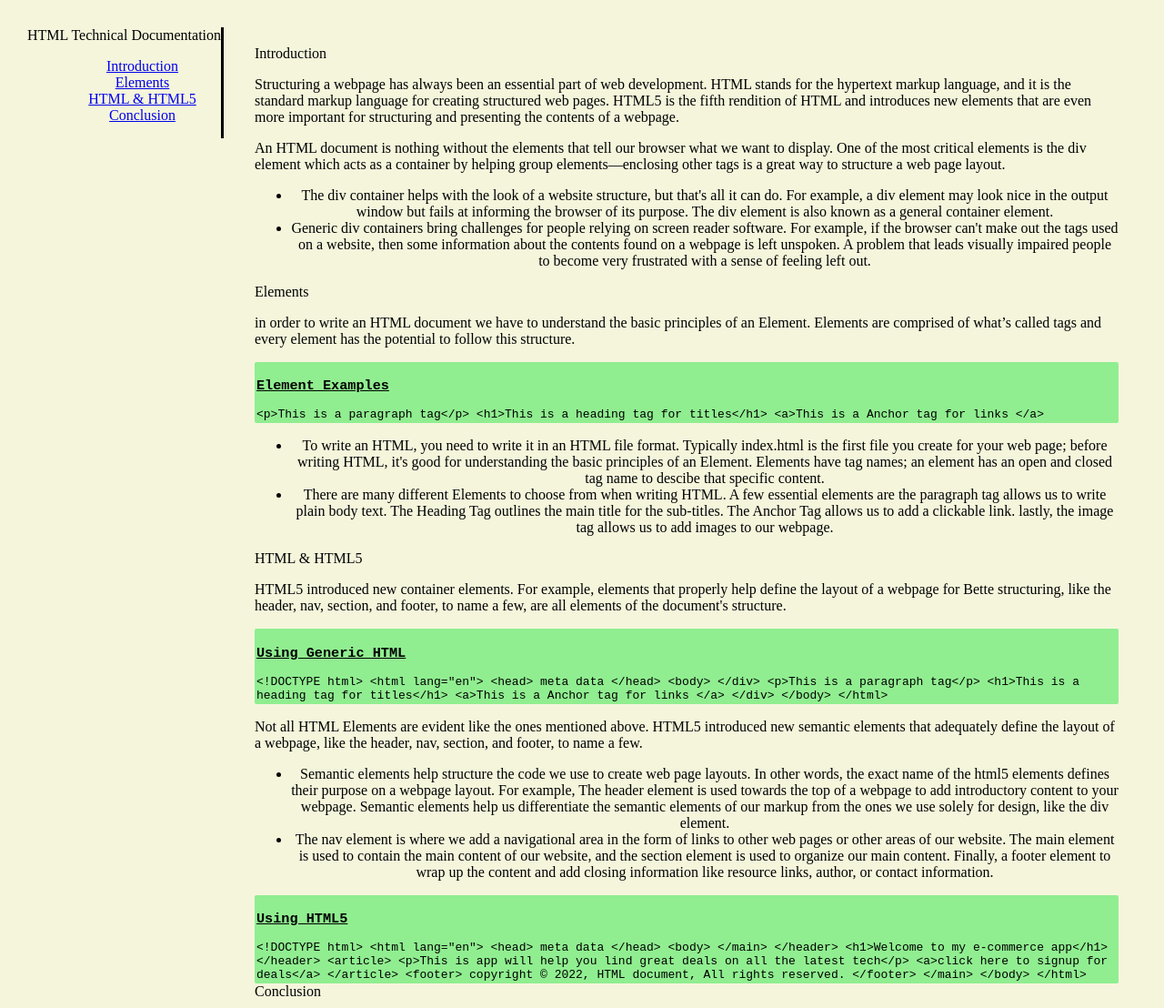
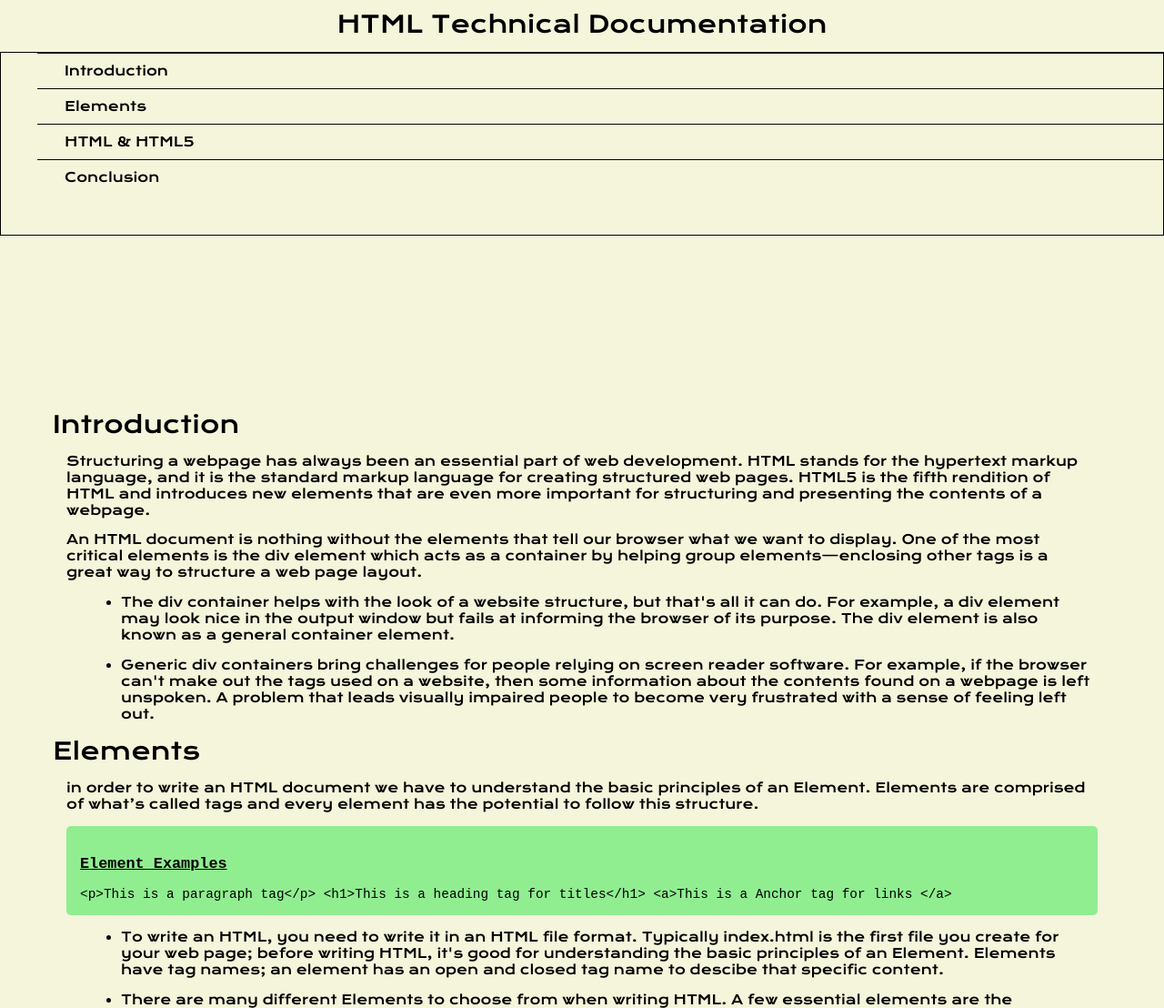
Before and after one commit to danahestephan/technical-web-page, a plain HTML site: page index.html in a window 1280 px wide. Shown: the top 1108 px of the page at 91% size. Drawn offline with nearby package versions, Linux system fonts and the light colour scheme.

Commit message:
Update style.css

```diff
--- a/style.css
+++ b/style.css
@@ -1,51 +1,128 @@
+@import url('https://fonts.googleapis.com/css2?family=Krona+One&family=Open+Sans&display=swap');
+/* font-family: 'Krona One', sans-serif;
+font-family: 'Open Sans', sans-serif; */
 body {
-  margin:10px;
-  padding:20px;
   background-color: beige;
+  min-width: 290px;
+  font-family: 'Krona One', sans-serif;
+  font-size: .9rem;
 }
-#navbar{
+
+img {
+  text-align: center;
+  width: 10%;
+}
+
+#navbar {
   position: fixed;
   border-right: solid;
   border-color: black;
+  width: 300px;
+  height: 100%;
+  top: 0px;
+  left: 0px;
+  min-width: 290px;
 }
-h3{text-decoration: underline;}
-header{
+
+h3 {
+  text-decoration: underline;
+}
+
+header {
   text-align: center;
-  font-size: 1em;
+  font-size: 1.8em;
+  margin: 10px;
 }
-#main_doc header{
+
+#main_doc header {
   text-align: left;
+  margin: 0;
 }
-#navbar a{
+
+#navbar a {
   display: block;
+  text-decoration: none;
+  padding: 10px 30px;
+  color: black;
 }
-#main_doc{
+
+#main_doc {
   position: absolute;
-  margin: 10px;
-  padding: 10px;
+  margin-left: 310px;
+  padding: 20px;
+  margin-bottom: 110px;
+
 }
-#main_doc{
-  position:relative;
-margin-left: 100px;
-padding-left: 150px;
-}
-#nav_bar ul{
+
+#nav_bar ul {
   overflow-y: auto;
   overflow-x: hidden;
+  height: 90%;
+  padding: 0;
 }
-ul{
-  text-align: center;
+
+#navbar li {
+  border-top: 1px solid black;
+  position: relative;
+  width: 100%;
+  list-style: none;
 }
-#navbar li{
-  border-top: 2px, solid;
-  position: relative;
+
+section article {
+  font-size: 1em;
+  margin: 15px;
 }
-code{
+
+code {
   background-color: lightgreen;
   display: block;
   text-align: left;
   position: relative;
-  border-radius: 2px;
-  padding: 2px;
-min-width: 200px;
+  border-radius: 5px;
+  padding: 15px;
+  min-width: 200px;
+  word-break: normal;
+  word-wrap: normal;
 }
+
+section li {
+  margin: 15px 0 0 20px;
+}
+@media screen and (min-width: 400px) {
+  #navbar ul {
+    border: 1px solid;
+    height: 200px;
+  }
+
+  #navbar {
+    position: absolute;
+    top: 0;
+    padding: 0;
+    margin: 0;
+    width: 100%;
+    max-height: 100px;
+    border: none;
+  }
+
+  #main_doc {
+    position: relative;
+    padding: 0px;
+    margin-left: 0px;
+    margin-top: 400px;
+    padding: 50px;
+  }
+}
+@media screen and (max-width: 400px) {
+  #main_doc {
+    margin-left: -10px;
+  }
+
+  code {
+    margin-left: -20px;
+    width: 100%;
+    padding: 15px;
+    padding-left: 10px;
+    padding-right: 45px;
+    min-width: 233px;
+  }
+}
```
